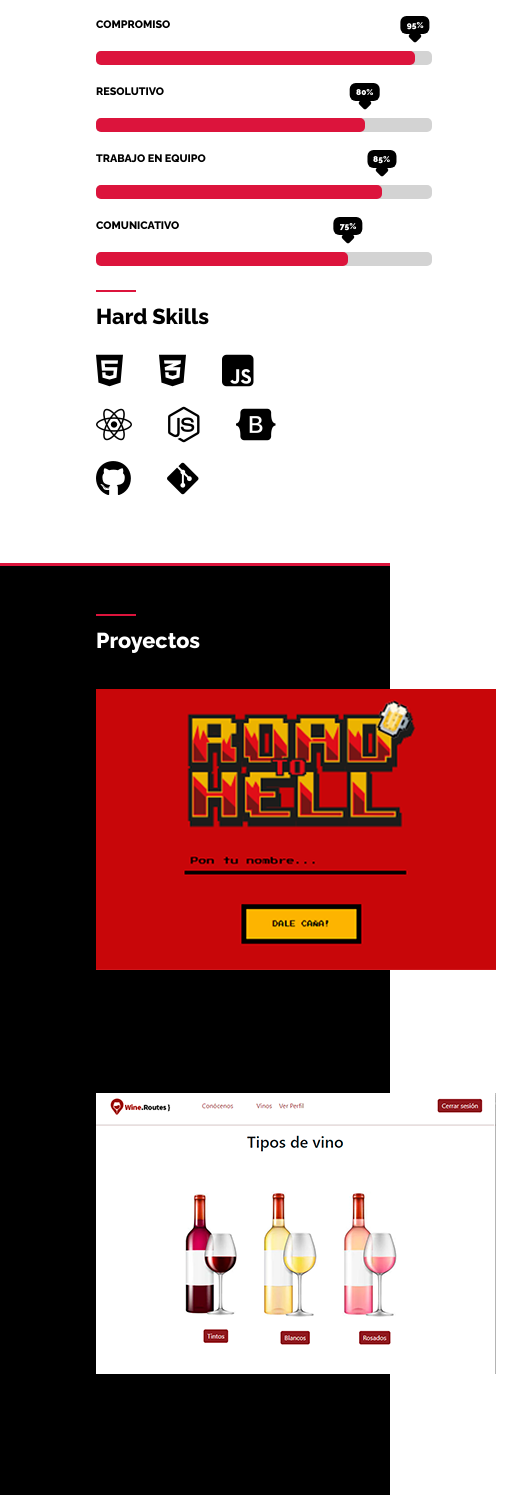
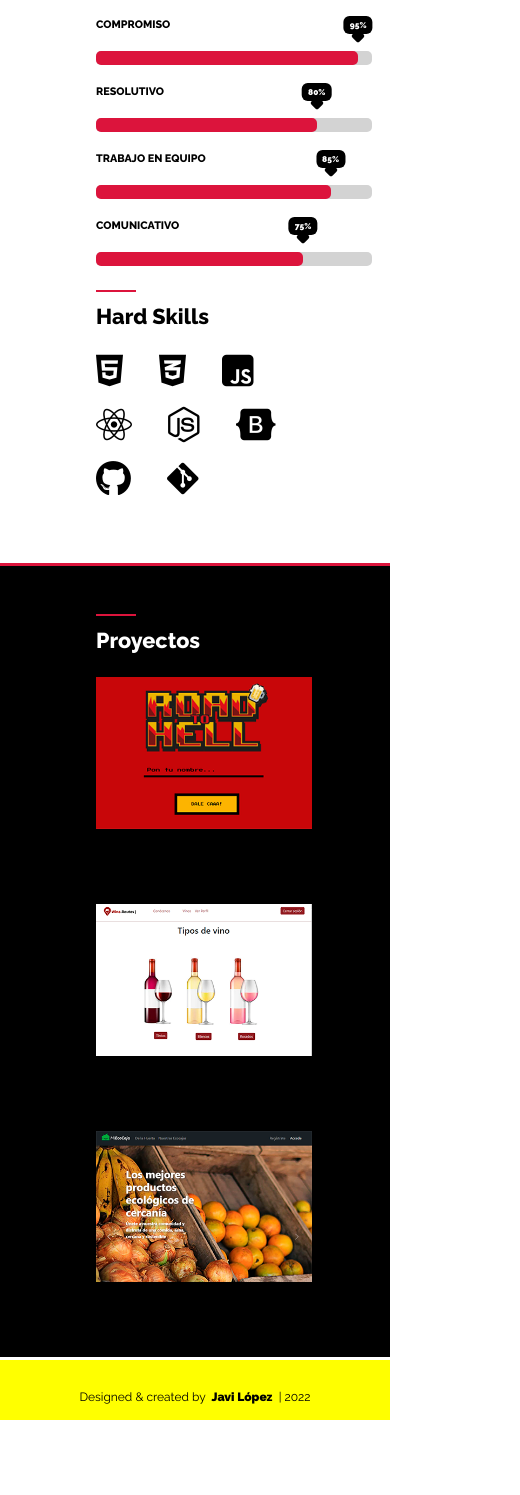
Before and after one commit to JaviPitino/portfolio-react, a React (Create React App) app: page / in a window 390 px wide. Shown: the part 2406-3901 px from the top of the page, 520 px wide, since content can reach past the window. After the commit the page ends 3826 px from the top, so only its background shows below. Built offline with nearby package versions, Linux system fonts and the light colour scheme.

Commit message:
retocando responsive

```diff
--- a/src/App.css
+++ b/src/App.css
@@ -172,8 +172,7 @@ body {
 .soft-skills {
   margin-top: 30px;
   width: 28em;
-  max-width: 600px;
-  /* padding: 0 20px; */
+  max-width: 30em;
 }
 
 .skill-name {
@@ -348,6 +347,8 @@ body {
   flex-wrap: wrap;
   justify-content: space-evenly;
   padding: 1em 2em 1em 0em;
+  width: 28em;
+  max-width: 30em;
 }
 
 /* ---- FOOTER ---- */
@@ -714,6 +715,12 @@ h1 {
     animation-duration: 2s;
   }
 
+  .soft-skills {
+    margin-top: 30px;
+    width: 23em;
+    max-width: 23em;
+  }
+
   .container-about {
     padding: 0rem 2rem 0rem 0rem;
   }
@@ -797,6 +804,28 @@ h1 {
     font-weight: 900;
     line-height: 1.04em;
   }
+
+  #projects .projects-cards {
+    margin: 0;
+    padding: 0;
+    display: flex;
+    flex-wrap: wrap;
+    justify-content: flex-start;
+    width: 90%;
+  }
+
+
+  .img-container img {
+    width: 18em;
+    max-width: 20em;
+  }
+
+  .cards {
+    margin: 0;
+    padding: 0;
+    width: 15em;
+    max-width: 15em;
+  }
 }
 
 /* ------ media queries ------ */
@@ -819,6 +848,11 @@ h1 {
     background: yellow;
   }
 
+  .img-container img {
+    width: 25em;
+    max-width: 30em;
+  }
+
   .img-container h3 {
     font-size: 1.5rem;
   }
--- a/src/food.css
+++ b/src/food.css
@@ -1,5 +1,5 @@
 .img-container {
-  margin: 0 0rem 8rem 0;
+  margin: 0 0rem 6rem 0;
   position: relative;
 }
 
@@ -19,10 +19,6 @@
   color: white;
   font-size: 2rem;
 }
-
-/* .img-content a {
-  font-size: 1.2rem;
-} */
 
 .img-content p {
   font-size: 1em;
@@ -75,3 +71,34 @@
   opacity: 1;
   top: 40%;
 }
+
+@media (max-width: 499px) {
+
+  .img-content {
+    position: absolute;
+    top: 60%;
+    left: 9em;
+    transform: translate(-50%, -50%);
+    opacity: 0;
+    z-index: 2;
+    text-align: center;
+    transition: all 0.3s ease-in-out 0.1s;
+  }
+
+  .img-content h3 {
+    padding-top: 2em;
+    color: white;
+    font-size: 0.5em;
+  }
+
+  .img-content p {
+    font-size: 0.9em;
+    line-height: 1.5;
+    font-weight: 600;
+    width: 12.5rem;
+  }
+
+  .img-content button {
+    margin: 1em 0 1em 0;
+  }
+}
```
